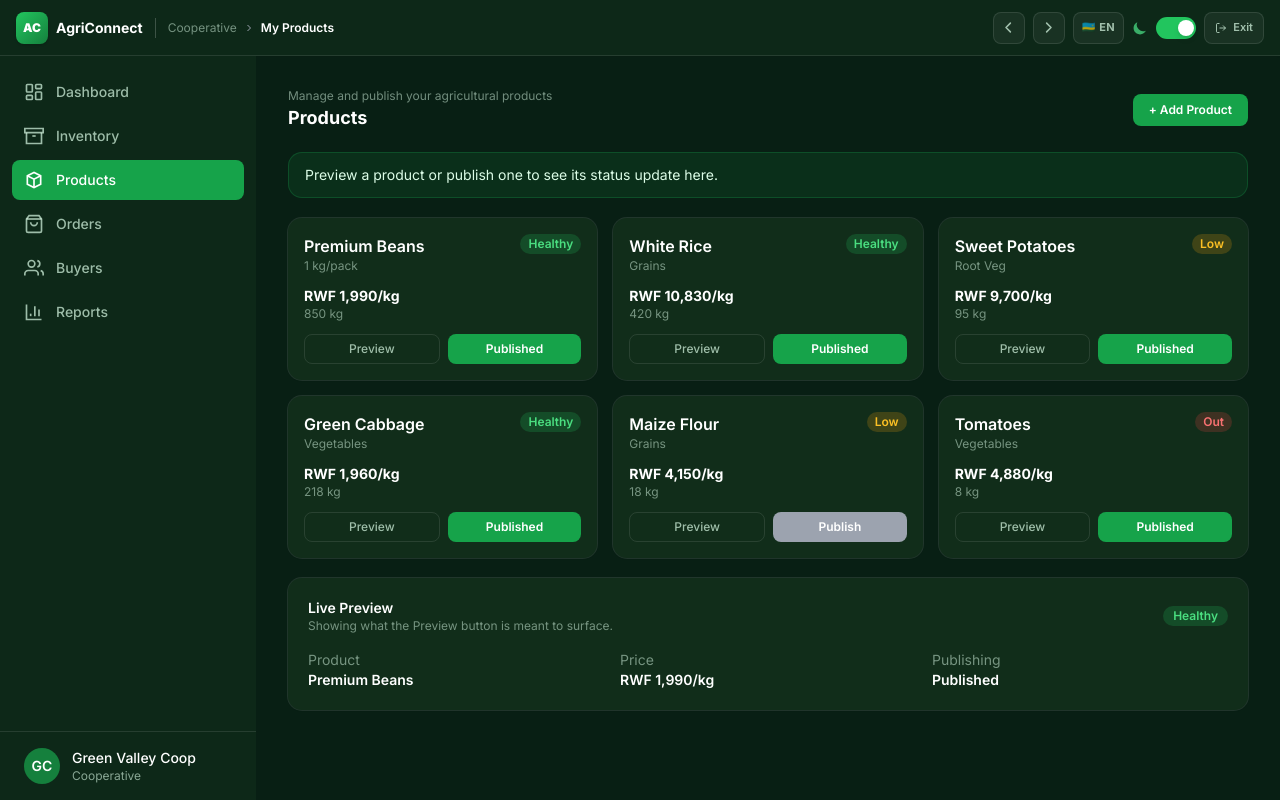
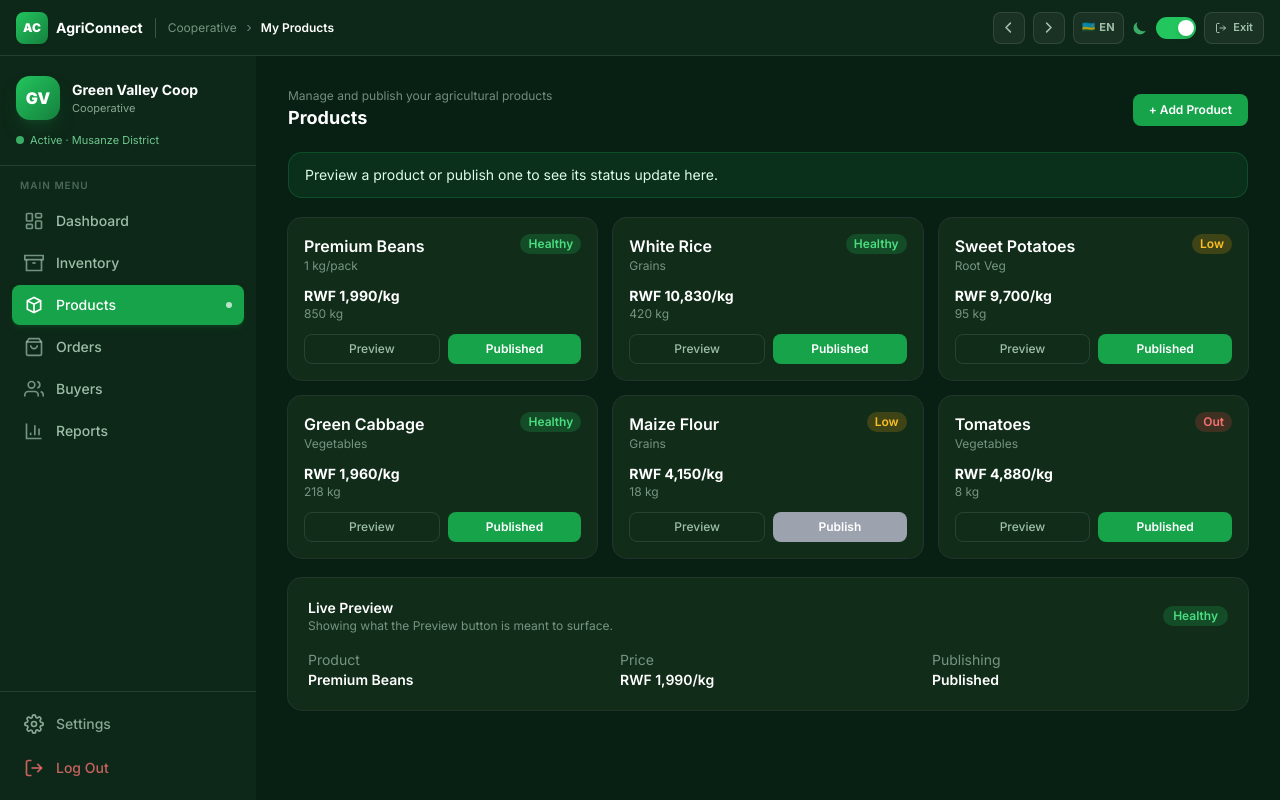
Before and after one commit to Emerance63/AGRI_connect_Frotned-end, a Next.js app: page /cooperative/products in a window 1280 px wide. Built offline with nearby package versions, Linux system fonts and the light colour scheme.

Commit message:
adding transilation to product details

```diff
--- a/src/components/layout/sidebar.tsx
+++ b/src/components/layout/sidebar.tsx
@@ -1,14 +1,14 @@
 "use client";
 
 import Link from "next/link";
-import { usePathname } from "next/navigation";
+import { usePathname, useRouter } from "next/navigation";
 import { useLanguage } from "@/lib/LanguageContext";
 
 type SidebarProps = {
   onClose?: () => void;
 };
 
-/* Icons defined outside the component to avoid re-creation on every render */
+/* ── Icons ── */
 const icons = {
   dashboard: (
     <svg width="20" height="20" viewBox="0 0 24 24" fill="none" stroke="currentColor" strokeWidth="2">
@@ -55,25 +55,62 @@ const icons = {
       <path d="M8 17v-3" />
     </svg>
   ),
+  logout: (
+    <svg width="20" height="20" viewBox="0 0 24 24" fill="none" stroke="currentColor" strokeWidth="2">
+      <path d="M9 21H5a2 2 0 0 1-2-2V5a2 2 0 0 1 2-2h4" />
+      <polyline points="16 17 21 12 16 7" />
+      <line x1="21" y1="12" x2="9" y2="12" />
+    </svg>
+  ),
 };
 
 export default function Sidebar({ onClose }: SidebarProps) {
   const pathname = usePathname();
+  const router = useRouter();
   const { t } = useLanguage();
 
   const navItems = [
-    { name: t.dashboard.sidebarDashboard, href: "/dashboard", icon: icons.dashboard },
-    { name: t.dashboard.sidebarInventory, href: "/inventory", icon: icons.inventory },
-    { name: t.dashboard.sidebarProducts, href: "/cooperative/products", icon: icons.products },
-    { name: t.dashboard.sidebarOrders, href: "/orders", icon: icons.orders },
-    { name: t.dashboard.sidebarBuyers, href: "/buyers", icon: icons.buyers },
-    { name: t.dashboard.sidebarReports, href: "/reports", icon: icons.reports },
+    { name: t.dashboard.sidebarDashboard,  href: "/dashboard",          icon: icons.dashboard },
+    { name: t.dashboard.sidebarInventory,  href: "/inventory",          icon: icons.inventory },
+    { name: t.dashboard.sidebarProducts,   href: "/cooperative/products",icon: icons.products  },
+    { name: t.dashboard.sidebarOrders,     href: "/orders",             icon: icons.orders    },
+    { name: t.dashboard.sidebarBuyers,     href: "/buyers",             icon: icons.buyers    },
+    { name: t.dashboard.sidebarReports,    href: "/reports",            icon: icons.reports   },
   ];
+
+  const handleLogout = () => {
+    // TODO: clear auth token / session here
+    router.push("/login");
+  };
 
   return (
     <aside className="flex h-full w-64 flex-col bg-[#0d2818] text-white">
-      {/* Nav items */}
-      <nav className="flex-1 space-y-1 px-3 pt-4">
+
+      {/* ── Cooperative identity header ── */}
+      <div className="px-4 pt-5 pb-4 border-b border-white/10">
+        <div className="flex items-center gap-3">
+          {/* Avatar */}
+          <div className="flex h-11 w-11 shrink-0 items-center justify-center rounded-xl bg-gradient-to-br from-green-500 to-green-700 text-base font-black shadow-lg shadow-green-900/50">
+            GV
+          </div>
+          <div className="min-w-0">
+            <p className="truncate text-sm font-bold text-white">Green Valley Coop</p>
+            <p className="text-[11px] text-green-100/60">{t.dashboard.sidebarCooperative}</p>
+          </div>
+        </div>
+
+        {/* Online status badge */}
+        <div className="mt-3 flex items-center gap-1.5">
+          <span className="h-2 w-2 rounded-full bg-green-400 animate-pulse" />
+          <span className="text-[11px] text-green-300/80">Active · Musanze District</span>
+        </div>
+      </div>
+
+      {/* ── Navigation items ── */}
+      <nav className="flex-1 space-y-0.5 overflow-y-auto px-3 py-3">
+        <p className="mb-2 px-2 text-[10px] font-semibold uppercase tracking-widest text-green-100/30">
+          Main Menu
+        </p>
         {navItems.map((item) => {
           const isActive = pathname?.startsWith(item.href);
           return (
@@ -81,27 +118,47 @@ export default function Sidebar({ onClose }: SidebarProps) {
               key={item.href}
               href={item.href}
               onClick={onClose}
-              className={`flex items-center gap-3 rounded-lg px-3 py-2.5 text-sm font-medium transition-colors ${isActive
-                  ? "bg-green-600 text-white"
+              className={`flex items-center gap-3 rounded-lg px-3 py-2.5 text-sm font-medium transition-all duration-150 ${
+                isActive
+                  ? "bg-green-600 text-white shadow-md shadow-green-900/40"
                   : "text-green-100/70 hover:bg-white/5 hover:text-white"
-                }`}
+              }`}
             >
-              {item.icon}
+              <span className={isActive ? "text-white" : "text-green-100/50"}>
+                {item.icon}
+              </span>
               {item.name}
+              {isActive && (
+                <span className="ml-auto h-1.5 w-1.5 rounded-full bg-white/70" />
+              )}
             </Link>
           );
         })}
       </nav>
 
-      {/* Footer / cooperative info */}
-      <div className="flex items-center gap-3 border-t border-white/10 px-6 py-4">
-        <div className="flex h-9 w-9 items-center justify-center rounded-full bg-green-700 text-sm font-semibold">
-          GC
-        </div>
-        <div className="text-sm">
-          <p className="font-medium">Green Valley Coop</p>
-          <p className="text-xs text-green-100/60">{t.dashboard.sidebarCooperative}</p>
-        </div>
+      {/* ── Bottom section: settings link + logout ── */}
+      <div className="border-t border-white/10 px-3 py-3 space-y-1">
+        {/* Settings */}
+        <Link
+          href="/cooperative"
+          onClick={onClose}
+          className="flex items-center gap-3 rounded-lg px-3 py-2.5 text-sm font-medium text-green-100/60 transition hover:bg-white/5 hover:text-white"
+        >
+          <svg width="20" height="20" viewBox="0 0 24 24" fill="none" stroke="currentColor" strokeWidth="2">
+            <circle cx="12" cy="12" r="3" />
+            <path d="M19.4 15a1.65 1.65 0 0 0 .33 1.82l.06.06a2 2 0 0 1-2.83 2.83l-.06-.06a1.65 1.65 0 0 0-1.82-.33 1.65 1.65 0 0 0-1 1.51V21a2 2 0 0 1-4 0v-.09A1.65 1.65 0 0 0 9 19.4a1.65 1.65 0 0 0-1.82.33l-.06.06a2 2 0 0 1-2.83-2.83l.06-.06A1.65 1.65 0 0 0 4.68 15a1.65 1.65 0 0 0-1.51-1H3a2 2 0 0 1 0-4h.09A1.65 1.65 0 0 0 4.6 9a1.65 1.65 0 0 0-.33-1.82l-.06-.06a2 2 0 0 1 2.83-2.83l.06.06A1.65 1.65 0 0 0 9 4.68a1.65 1.65 0 0 0 1-1.51V3a2 2 0 0 1 4 0v.09a1.65 1.65 0 0 0 1 1.51 1.65 1.65 0 0 0 1.82-.33l.06-.06a2 2 0 0 1 2.83 2.83l-.06.06A1.65 1.65 0 0 0 19.4 9a1.65 1.65 0 0 0 1.51 1H21a2 2 0 0 1 0 4h-.09a1.65 1.65 0 0 0-1.51 1z" />
+          </svg>
+          Settings
+        </Link>
+
+        {/* Logout */}
+        <button
+          onClick={handleLogout}
+          className="flex w-full items-center gap-3 rounded-lg px-3 py-2.5 text-sm font-medium text-red-400/80 transition hover:bg-red-500/10 hover:text-red-400"
+        >
+          {icons.logout}
+          Log Out
+        </button>
       </div>
     </aside>
   );
--- a/src/components/products/CategoryFilter.tsx
+++ b/src/components/products/CategoryFilter.tsx
@@ -15,11 +15,15 @@ export default function CategoryFilter({ categories, value, onChange }: Category
       onChange={(e) => onChange(e.target.value)}
       className="w-full rounded-lg border border-gray-200 bg-white px-4 py-3 text-sm text-gray-700 focus:border-green-700 focus:outline-none focus:ring-1 focus:ring-green-700 md:w-56"
     >
-      {categories.map((category) => (
-        <option key={category} value={category}>
-          {category === "All Categories" ? t.productsPage.allCategories : category}
-        </option>
-      ))}
+      {categories.map((category) => {
+        // Use type assertion as we know these categories exist in translations
+        const translatedCategory = (t.categories as Record<string, string>)[category] || category;
+        return (
+          <option key={category} value={category}>
+            {translatedCategory}
+          </option>
+        );
+      })}
     </select>
   );
 }
--- a/src/components/products/ProductCard.tsx
+++ b/src/components/products/ProductCard.tsx
@@ -19,7 +19,7 @@ export default function ProductCard({ product }: { product: Product }) {
       <div className="relative h-48 w-full bg-gray-100 dark:bg-gray-800">
         <Image
           src={product.imageUrl}
-          alt={product.name}
+          alt={t.productNames?.[product.name] ?? product.name}
           fill
           sizes="(max-width: 768px) 100vw, 25vw"
           className="object-cover"
@@ -38,7 +38,7 @@ export default function ProductCard({ product }: { product: Product }) {
         </p>
 
         <h3 className="mb-1 text-base font-bold text-gray-900 dark:text-white">
-          {product.name}
+          {t.productNames?.[product.name] ?? product.name}
         </h3>
 
         {/* Price & Action */}
--- a/src/components/products/ProductDetail.tsx
+++ b/src/components/products/ProductDetail.tsx
@@ -41,11 +41,11 @@ export default function ProductDetail({
           {/* Right Side */}
           <div>
             <span className="rounded-full bg-green-100 px-3 py-1 text-sm font-semibold text-green-700 dark:bg-green-900 dark:text-green-300">
-              {product.category}
+              {(t.categories as Record<string, string>)?.[product.category] || product.category}
             </span>
 
             <h1 className="mt-4 text-4xl font-bold text-gray-900 dark:text-white">
-              {product.name}
+              {t.productNames?.[product.name] ?? product.name}
             </h1>
 
             <p className="mt-4 text-gray-600 dark:text-gray-300">
--- a/src/lib/translations/en.ts
+++ b/src/lib/translations/en.ts
@@ -315,6 +315,14 @@ const en = {
     madeWith: "Made with in Rwanda",
     currency: "Currency:",
   },
+  categories: {
+    "All Categories": "All Categories",
+    "Vegetables": "Vegetables",
+    "Fruits": "Fruits",
+    "Coffee": "Coffee",
+    "Grains": "Grains",
+    "Dairy": "Dairy"
+  },
 };
 
 export type Translations = typeof en;
--- a/src/lib/translations/rw.ts
+++ b/src/lib/translations/rw.ts
@@ -317,6 +317,37 @@ const rw: Translations = {
     madeWith: "Byakorewe mu Rwanda",
     currency: "Ifaranga:",
   },
+  // Product Names translations
+  categories: {
+    "All Categories": "Ibyiciro Byose",
+    "Vegetables": "Imboga",
+    "Fruits": "Imbuto",
+    "Coffee": "Ikawa",
+    "Grains": "Impeke",
+    "Dairy": "Amata"
+  },
+  productNames: {
+    "Sweet Potatoes": "Ibijumba",
+    "Arabica Coffee Beans": "Ibinyomoro bya Café Arabika",
+    "Fresh Tomatoes": "Inyanya",
+    "Banana Bunches": "Ibitoki",
+    "Irish Potatoes": "Ibirayi",
+    "Green Beans": "Imbishimbo",
+    "Sorghum": "Soya",
+    "Fresh Milk": "Amata Mashya",
+    "Mangoes": "Imwembe"
+  },
+  // UI label for product name
+  productDetail: {
+
+    productName: "Izina ry'Ibicuruzwa",
+    backToProducts: "Subira ku Bicurezwa",
+    availableQuantity: "Ingano Ihari",
+    unitPrice: "Igiciro",
+    district: "Akarere",
+    postedOn: "Byashyizweho",
+    contactCooperative: "Vugana na Koperative"
+  },
 };
 
 export default rw;
```
